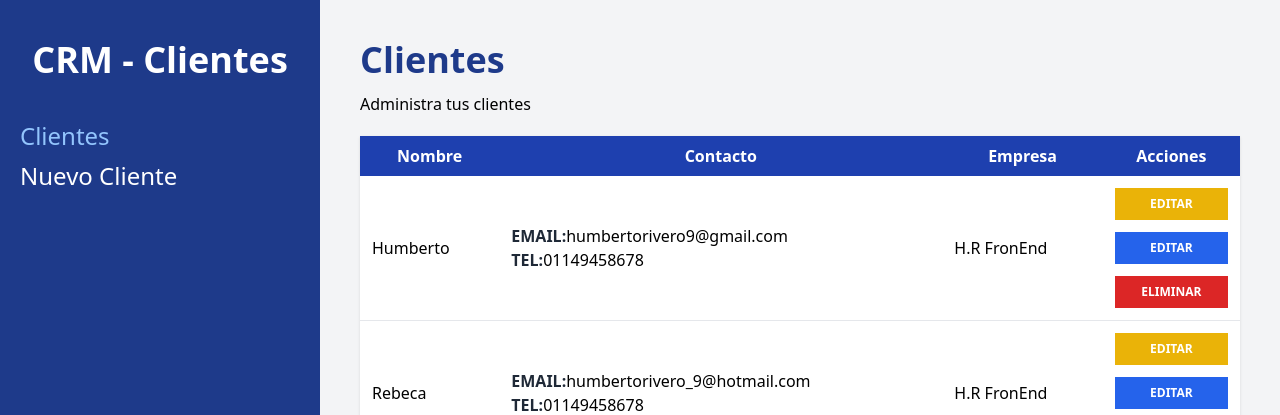
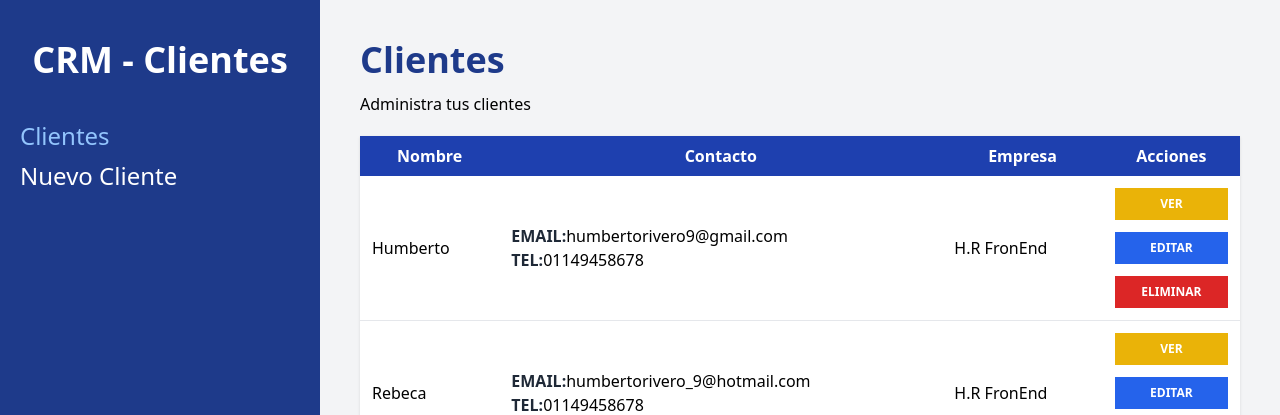
Before and after one commit to danieldamian09/crm-react, a React (Vite) app: page /clientes in a window 1280 px wide. Shown: the top 415 px of the page. Built offline with nearby package versions, Linux system fonts and the light colour scheme; data requests are answered from the project's data file.

Commit message:
Using the useNavigate hook to redirect the user based on the ID they view

```diff
--- a/src/components/Cliente.jsx
+++ b/src/components/Cliente.jsx
@@ -1,7 +1,9 @@
-import React from "react";
+import { useNavigate } from "react-router-dom";
 
 const Cliente = ({cliente}) => {
 	const {nombre, empresa, email, telefono, notas, id} = cliente;
+
+	const navigate = useNavigate()
 
 	return (
 		<tr className=" border-b hover:bg-gray-50">
@@ -21,8 +23,9 @@ const Cliente = ({cliente}) => {
 				<button
 					type="button"
 					className=" bg-yellow-500 hover:bg-yellow-600 block w-full text-white p-2 font-bold text-xs uppercase"
+					onClick={() => navigate(`/clientes/${id}`)}
 				>
-					Editar
+					Ver
 				</button>
 				<button
 					type="button"
```
